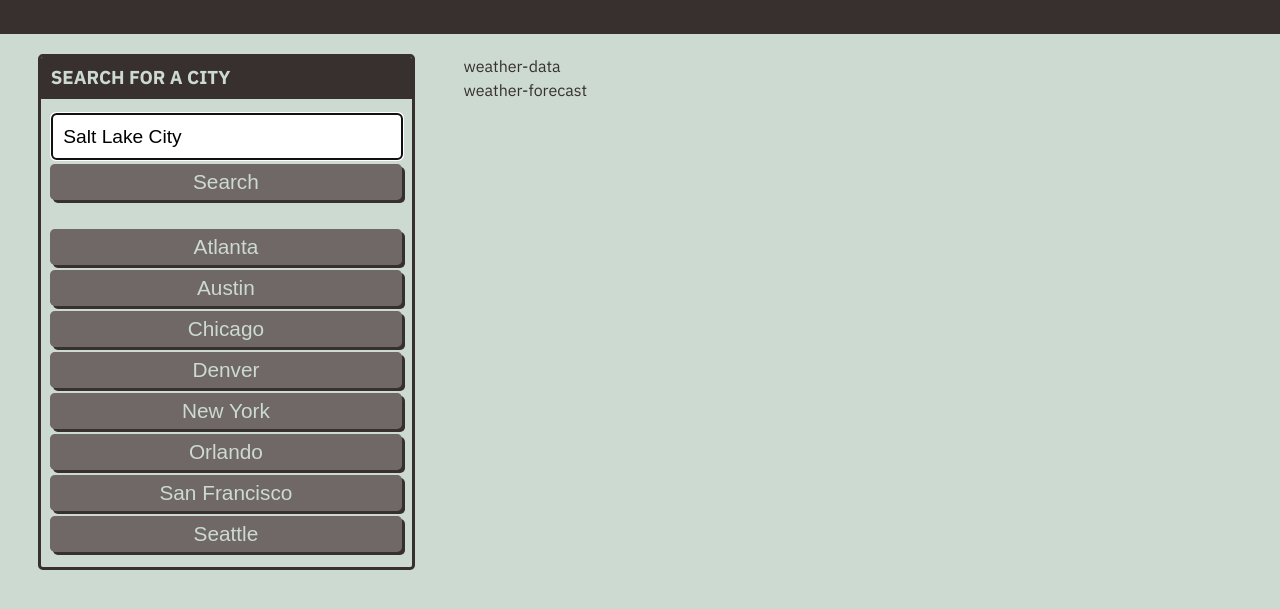
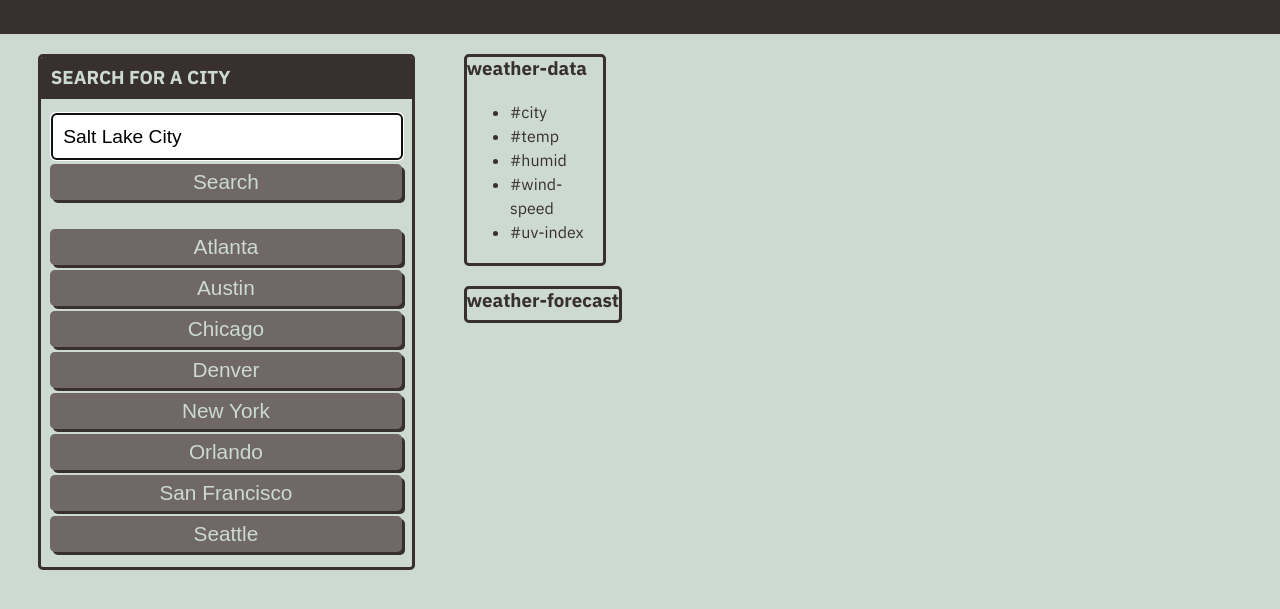
Before and after one commit to dotdlew/ubiquitous-train, a plain HTML site: page index.html in a window 1280 px wide. Shown: the part 103-712 px from the top of the page. Drawn offline with Linux system fonts and the light colour scheme.

Commit message:
added index elements

```diff
--- a/index.html
+++ b/index.html
@@ -38,8 +38,26 @@
 
         </div>
         <div class="col-12 col-md-8">
-            <div class="flex-row justify-space-between" id="weather-data">weather-data</div>
-            <div class="flex-row justify-space-between" id="weather-forecast">weather-forecast</div>
+            <div class="flex-row justify-space-between" id="weather-data">
+                <div class="card">
+                    <h3>weather-data</h3>
+                    <div class="card-body">
+                        <ul>
+                            <li id="city">#city</li>
+                            <li id="temp">#temp</li>
+                            <li id="humid">#humid</li>
+                            <li id="wind-speed">#wind-speed</li>
+                            <li id="uv-index">#uv-index</li>
+                        </ul>
+                    </div>
+                </div>
+            </div>
+            <div class="flex-row justify-space-between" id="weather-forecast">
+                <div class="card">
+                    <h3>weather-forecast</h3>
+                    <div class="card-body"></div>
+                </div>
+            </div>
         </div>
     </main>
 
```
